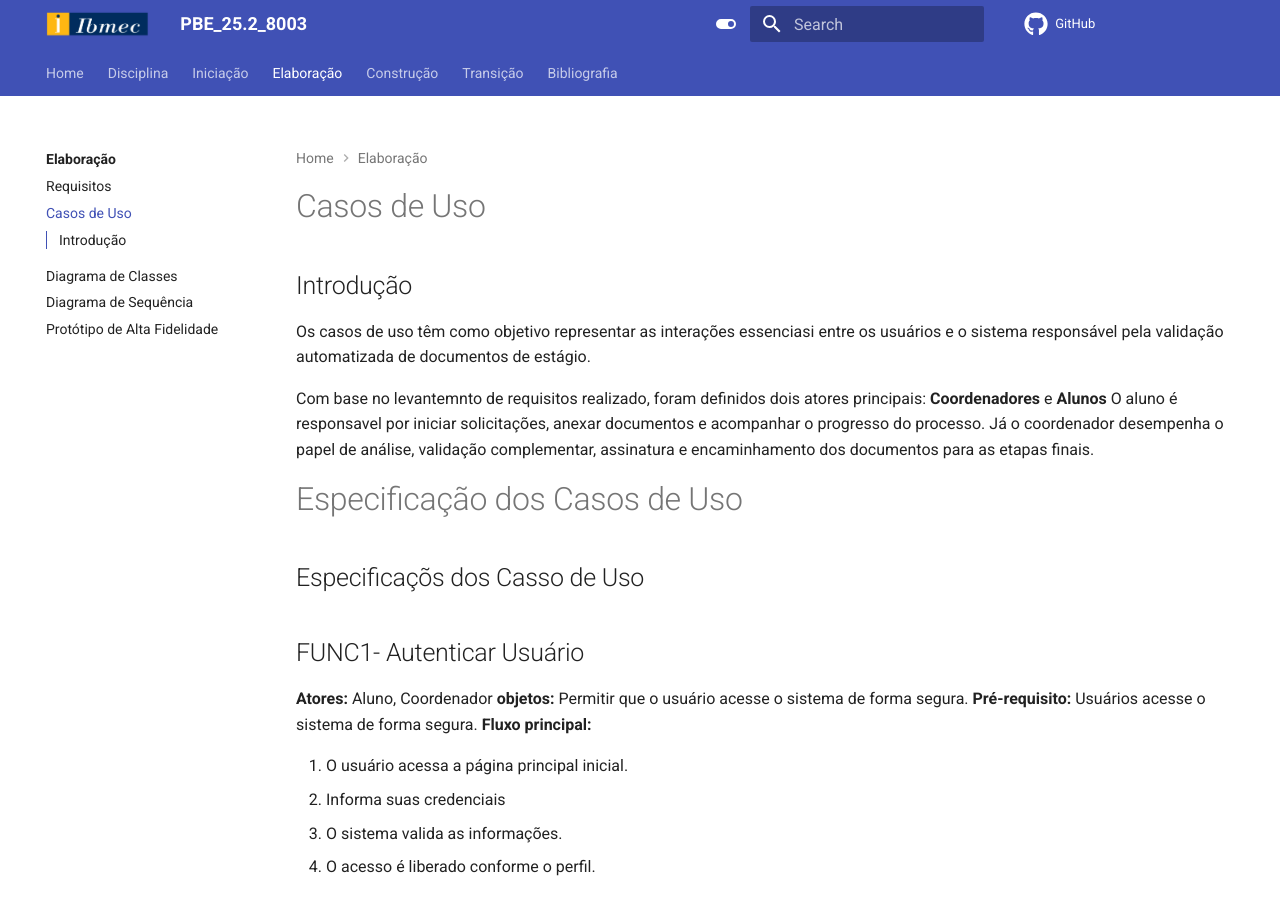
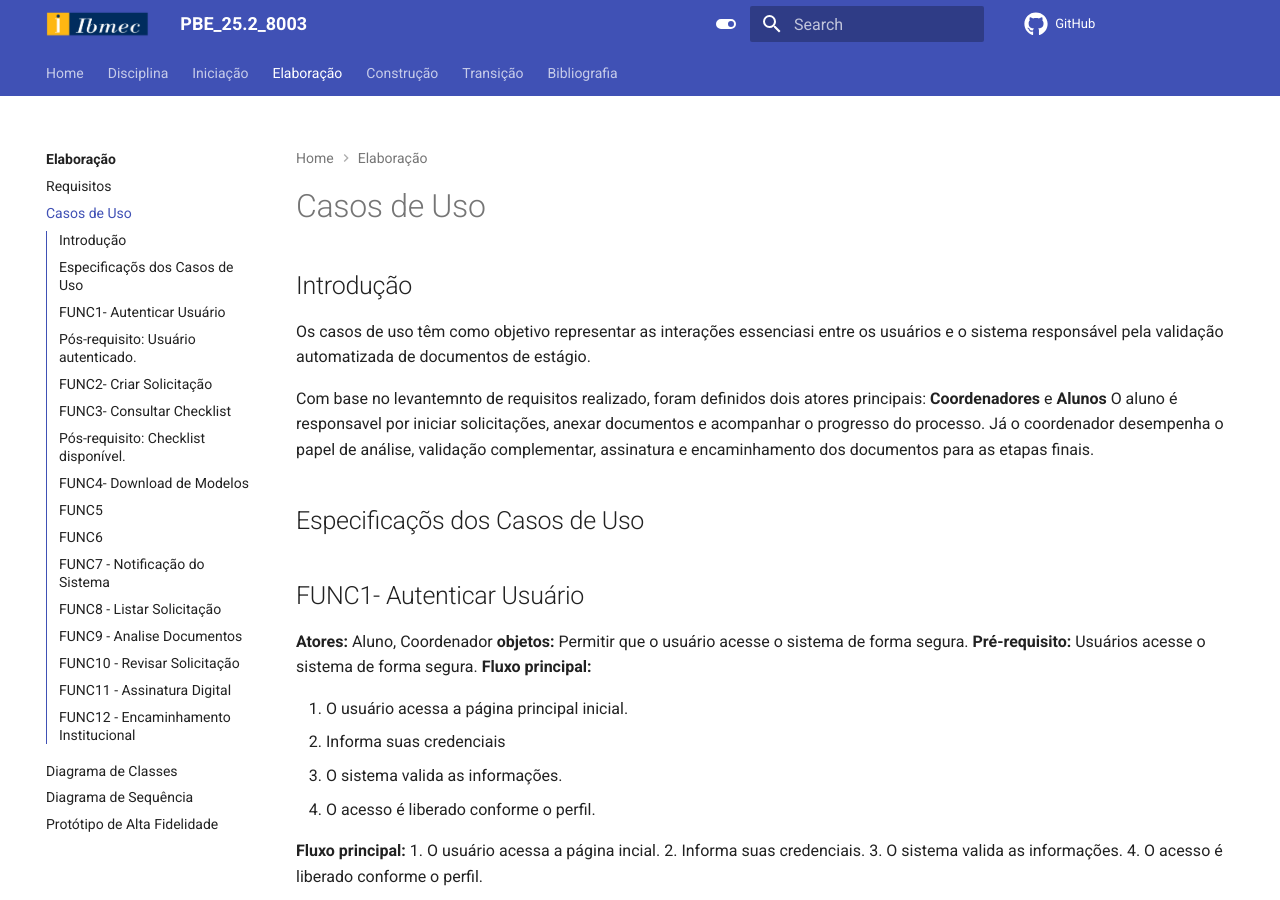
Before and after one commit to Projetos-de-Extensao/PBE_26.1_8001_V, an MkDocs documentation site: the page built from docs/Elaboracao/casos_de_uso.md, in a window 1280 px wide and 900 px high. Built offline with MkDocs 1.6.1 and Material for MkDocs 9.7.7, drawn with Linux system fonts in a browser that asks for light colours; comment, search, counter and statistics services are not loaded.

Commit message:
Fix typos in casos_de_uso.md

```diff
--- a/docs/Elaboracao/casos_de_uso.md
+++ b/docs/Elaboracao/casos_de_uso.md
@@ -13,9 +13,7 @@
 O aluno é responsavel por iniciar solicitações, anexar documentos e acompanhar o progresso do processo.
 Já o coordenador desempenha o papel de análise, validação complementar, assinatura e encaminhamento dos documentos para as etapas finais.
 
-#Especificação dos Casos de Uso
-
-## Especificaçõs dos Casso de Uso
+## Especificaçõs dos Casos de Uso
 
 ## FUNC1- Autenticar Usuário
 **Atores:** Aluno, Coordenador
```
